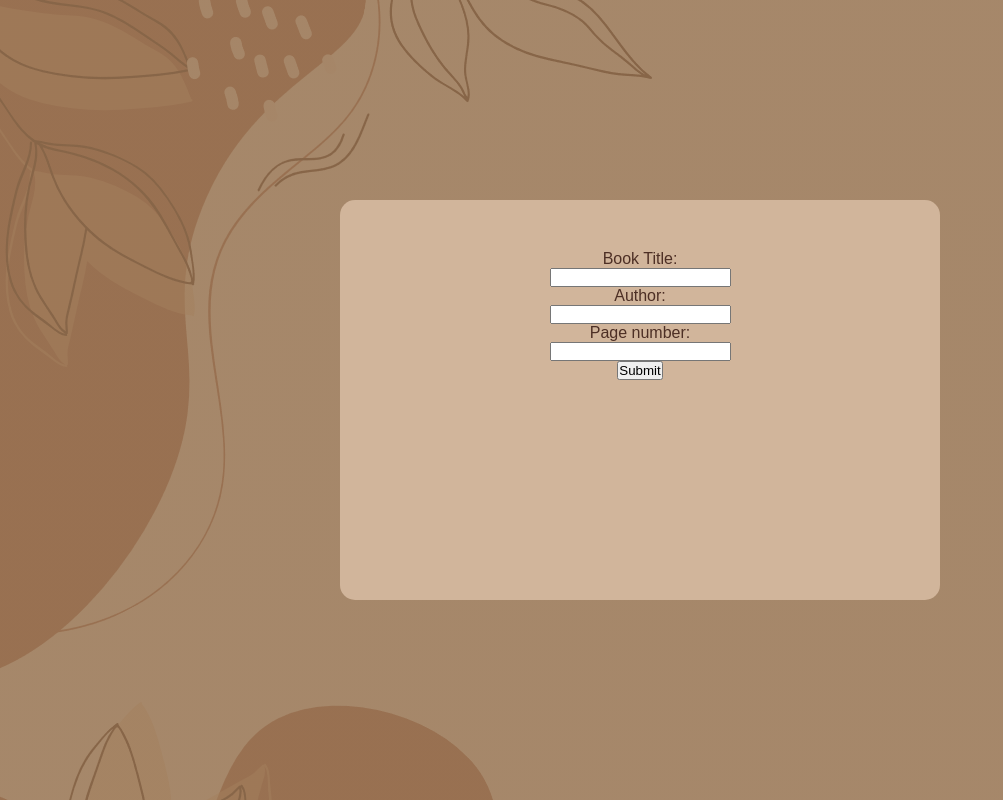
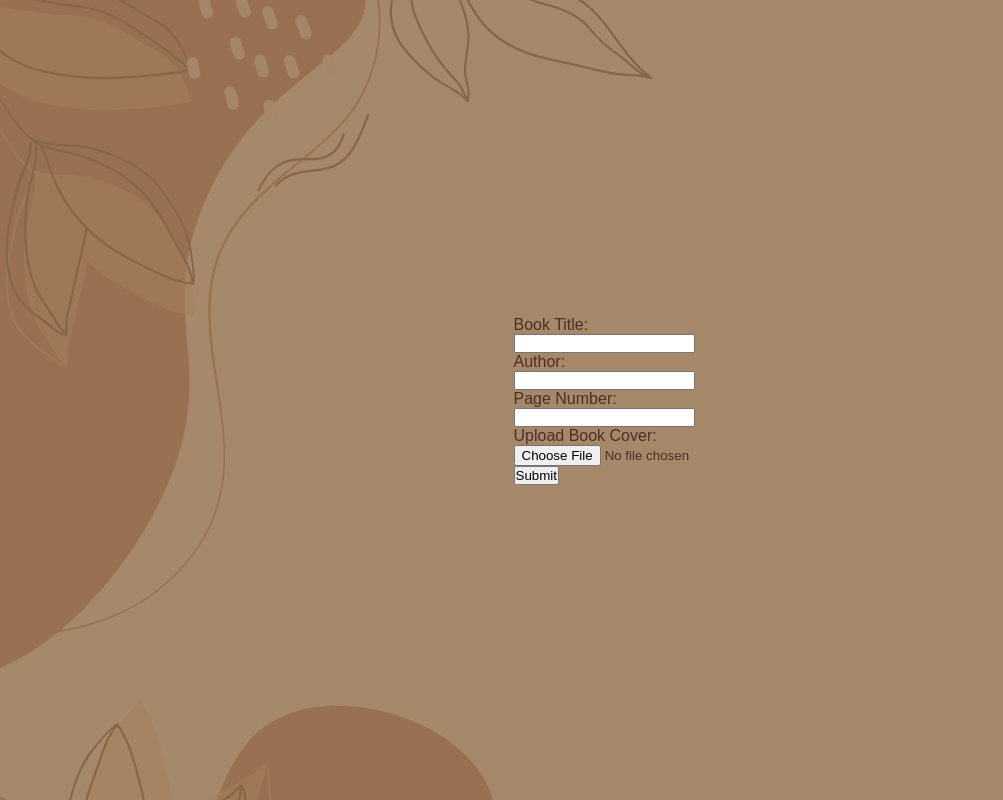
Before and after one commit to VeronicaDamian/MyTBR, a plain HTML site: page pages/add-books.html in a window 1280 px wide. Shown: the whole page, without its empty margins (0-1003 px from the left). Drawn offline with Linux system fonts and the light colour scheme.

Commit message:
updated the javascript part a bit:)

```diff
--- a/index.js
+++ b/index.js
@@ -0,0 +1 @@
+const currentRead = document.getElementById('currentlyReading');
--- a/pages/add-books.html
+++ b/pages/add-books.html
@@ -11,15 +11,19 @@
         <form>
             <label for="title">Book Title:</label><br>
             <input type="text" id="bookTitle"><br>
+
             <label for="author">Author:</label><br>
             <input type="text" id="authorName"><br>
-            <label for="pages">Page number:</label><br>
+
+            <label for="pages">Page Number:</label><br>
             <input type="number" id="pageNumber"><br>
+
+            <label for="uploadPhoto">Upload Book Cover:</label><br>
+            <input type="file" id="uploadPhoto" accept="image/*"><br>
+
             <input type="submit" value="Submit">
         </form>
+    </div>
+</body>
 
-    </div>
-
-
-</body>
 </html>
--- a/styles/_add_books_styling.scss
+++ /dev/null
@@ -1,12 +0,0 @@
-#addingBooksForm {
-
-    background-color: $card-background;
-    width: 600px;
-    height: 400px;
-    border-radius: 15px;
-    text-align: center;
-    padding: 50px;
-
-
-
-};
```
Also changed, not shown: styles/index.css, 1 other file.
